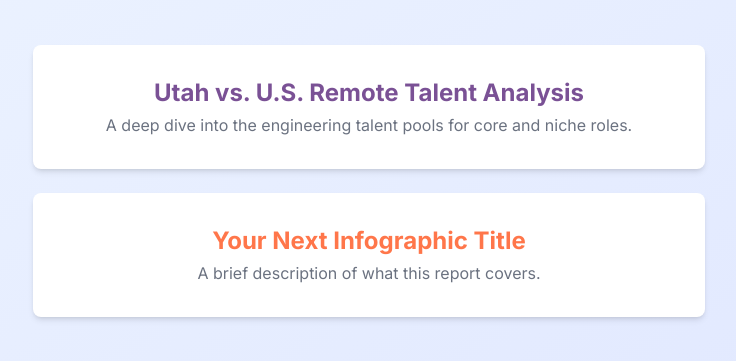
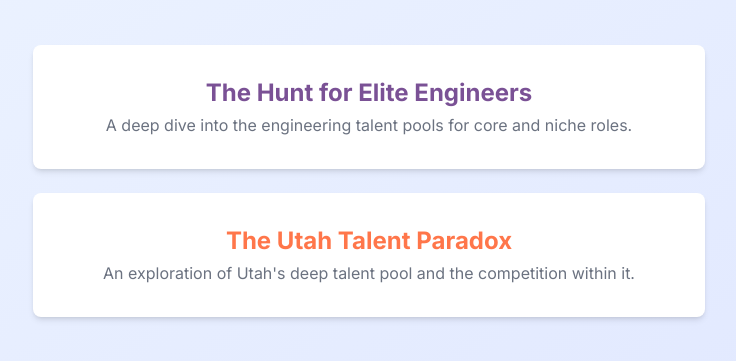
Before and after one commit to tylermills-podium/infographics, a plain HTML site: page index.html in a window 1280 px wide. Shown: the part 335-696 px from the top of the page, without its empty margins (271-1007 px from the left). Drawn offline with nearby package versions, Linux system fonts and the light colour scheme.

Commit message:
Update index.html

```diff
--- a/index.html
+++ b/index.html
@@ -21,15 +21,15 @@
 
         <main class="space-y-6">
             <!-- Link to your first infographic -->
-            <a href="./talent_analysis.html" class="block bg-white p-8 rounded-lg shadow-md hover:shadow-xl hover:-translate-y-1.5 transition-all duration-300 ease-in-out">
-                <h2 class="text-2xl font-bold text-[#7a5195]">Utah vs. U.S. Remote Talent Analysis</h2>
+            <a href="./The_Hunt_for_Elite_Engineers.html" class="block bg-white p-8 rounded-lg shadow-md hover:shadow-xl hover:-translate-y-1.5 transition-all duration-300 ease-in-out">
+                <h2 class="text-2xl font-bold text-[#7a5195]">The Hunt for Elite Engineers</h2>
                 <p class="text-gray-500 mt-1">A deep dive into the engineering talent pools for core and niche roles.</p>
             </a>
 
-            <!-- Link to your (future) second infographic -->
-            <a href="./new_infographic.html" class="block bg-white p-8 rounded-lg shadow-md hover:shadow-xl hover:-translate-y-1.5 transition-all duration-300 ease-in-out">
-                <h2 class="text-2xl font-bold text-[#ff764a]">Your Next Infographic Title</h2>
-                <p class="text-gray-500 mt-1">A brief description of what this report covers.</p>
+            <!-- Link to your second infographic -->
+            <a href="./Utah_Talent_Paradox.html" class="block bg-white p-8 rounded-lg shadow-md hover:shadow-xl hover:-translate-y-1.5 transition-all duration-300 ease-in-out">
+                <h2 class="text-2xl font-bold text-[#ff764a]">The Utah Talent Paradox</h2>
+                <p class="text-gray-500 mt-1">An exploration of Utah's deep talent pool and the competition within it.</p>
             </a>
         </main>
     </div>
```
